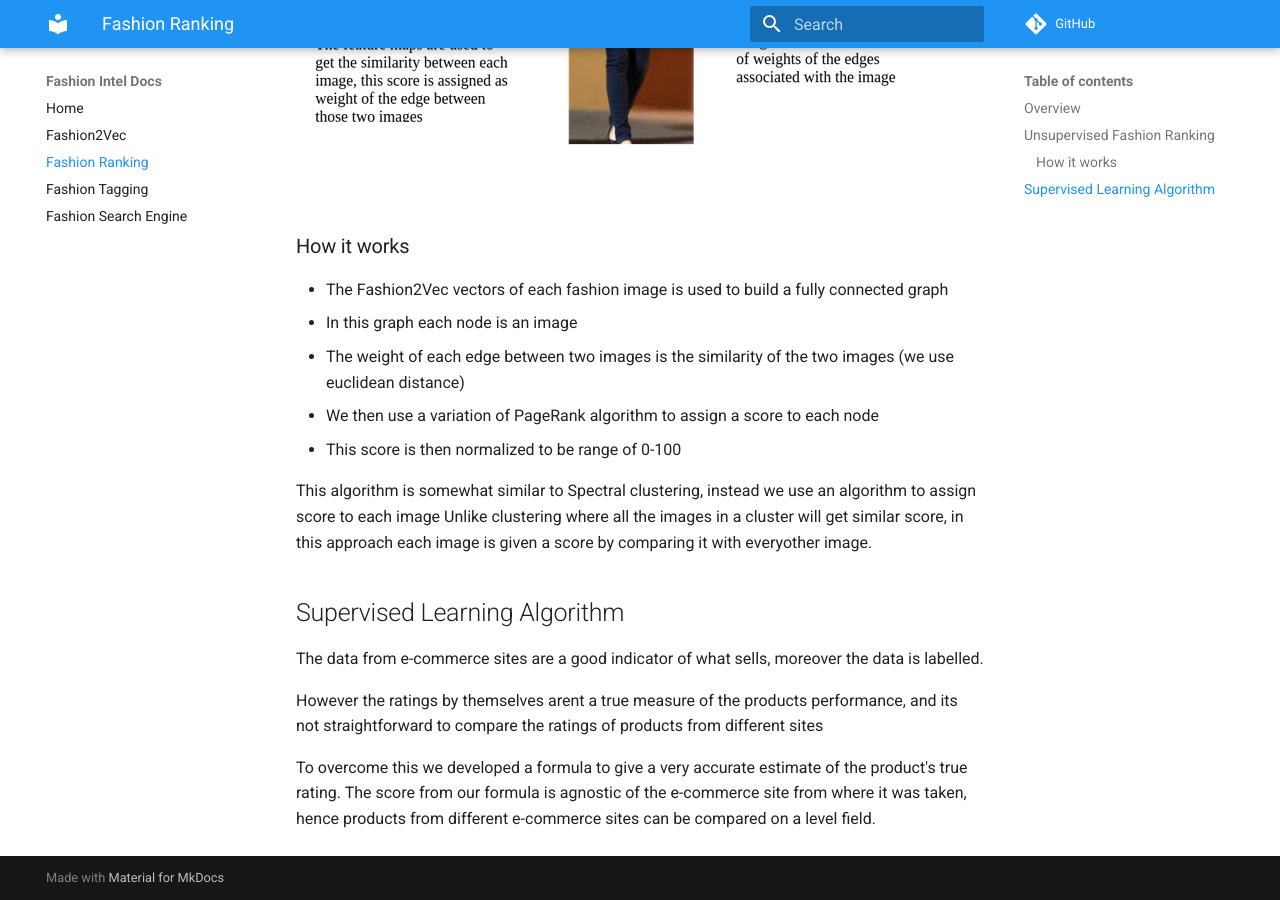
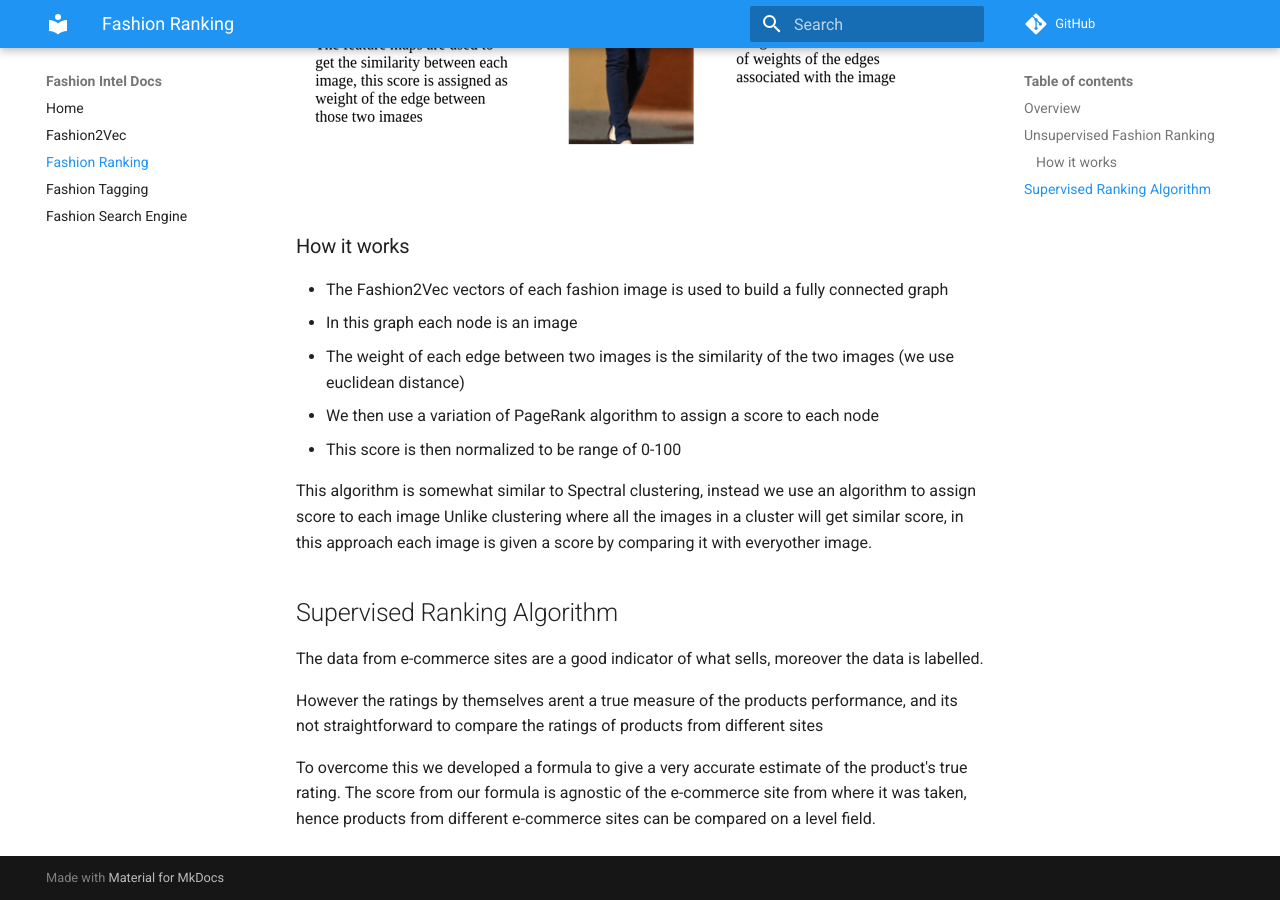
Before and after one commit to oke-aditya/fashion_intel, an MkDocs documentation site: the page built from docs/templates/ranking.md, in a window 1280 px wide and 900 px high, scrolled down 831 px. Built offline with MkDocs 1.6.1 and Material for MkDocs 9.7.7, drawn with Linux system fonts in a browser that asks for light colours; comment, search, counter and statistics services are not loaded.

Commit message:
Update docs (#30)

```diff
--- a/docs/templates/ranking.md
+++ b/docs/templates/ranking.md
@@ -29,7 +29,7 @@ This algorithm is somewhat similar to Spectral clustering, instead we use an alg
 Unlike clustering where all the images in a cluster will get similar score, in this approach each image is given a score by comparing it
 with everyother image.
 
-## Supervised Learning Algorithm
+## Supervised Ranking Algorithm
 
 The data from e-commerce sites are a good indicator of what sells, moreover the data is labelled.
 
```
